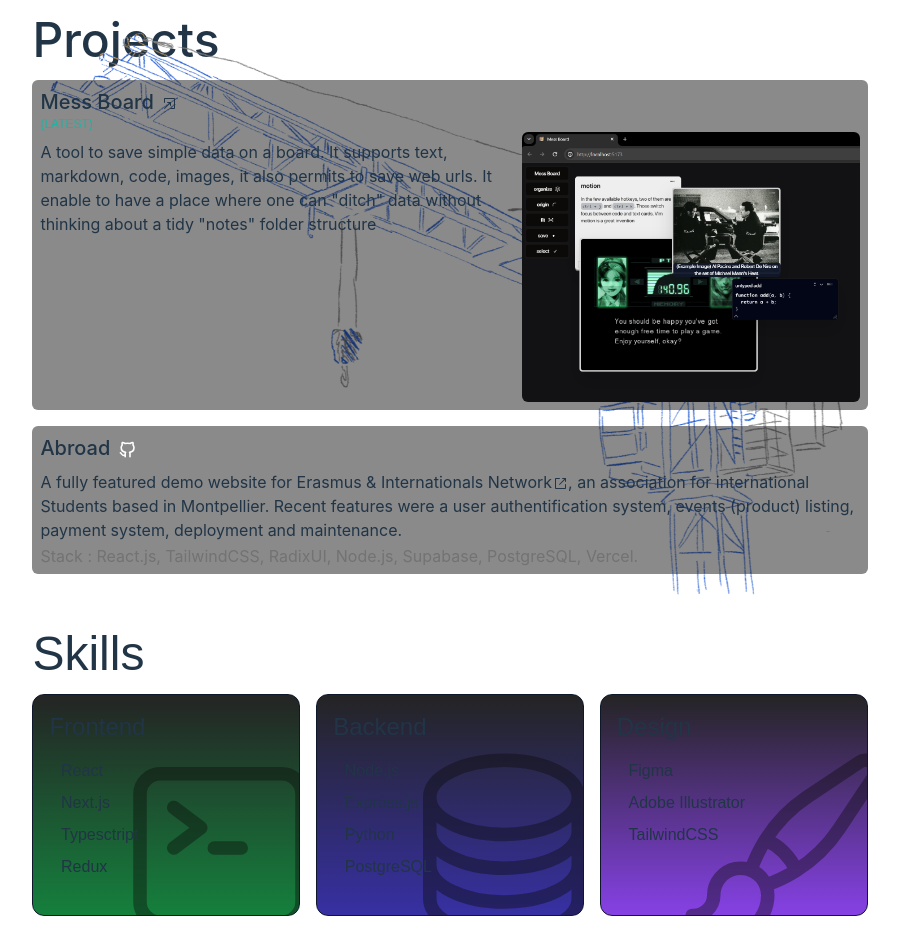
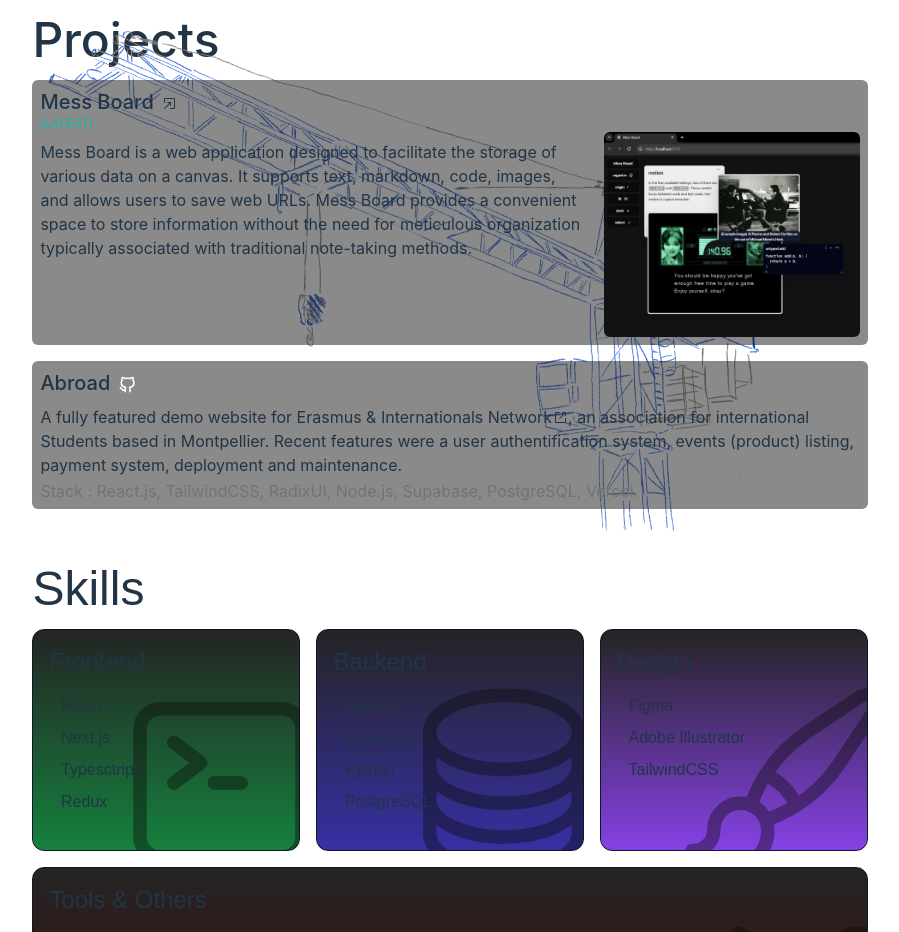
Before and after one commit to ZouicheOmar/grunted, a React (Vite) app: page / in a window 1280 px wide. Shown: the part 840-1772 px from the top of the page, without its empty margins (350-1249 px from the left). Built offline with nearby package versions, Linux system fonts and the light colour scheme; a web font is replaced by a local one.

Commit message:
resume update

```diff
--- a/src/text.ts
+++ b/src/text.ts
@@ -28,7 +28,8 @@ export const TEXT = {
       TITLE: "Mess Board",
       MOSTRECENT: true,
       // DESC: "A local browser app, built with React, TailwindCSS, RadixUI & shadcn/ui , backend runs on an express server. Requires Node & npm",
-      DESC: 'A tool to save simple data on a board. It supports text, markdown, code, images, it also permits to save web urls. It enable to have a place where one can "ditch" data without thinking about a tidy "notes" folder structure',
+      // DESC: 'A tool to save simple data on a board. It supports text, markdown, code, images, it also permits to save web urls. It enable to have a place where one can "ditch" data without thinking about a tidy "notes" folder structure',
+      DESC: "Mess Board is a web application designed to facilitate the storage of various data on a canvas. It supports text, markdown, code, images, and allows users to save web URLs. Mess Board provides a convenient space to store information without the need for meticulous organization typically associated with traditional note-taking methods.",
       URL: "https://messboard.vercel.app/",
       IMAGE: "messBoardScreenshot.png",
     },
```
Also changed, not shown: 2 other files (tests, documents, lock files or other folders).
